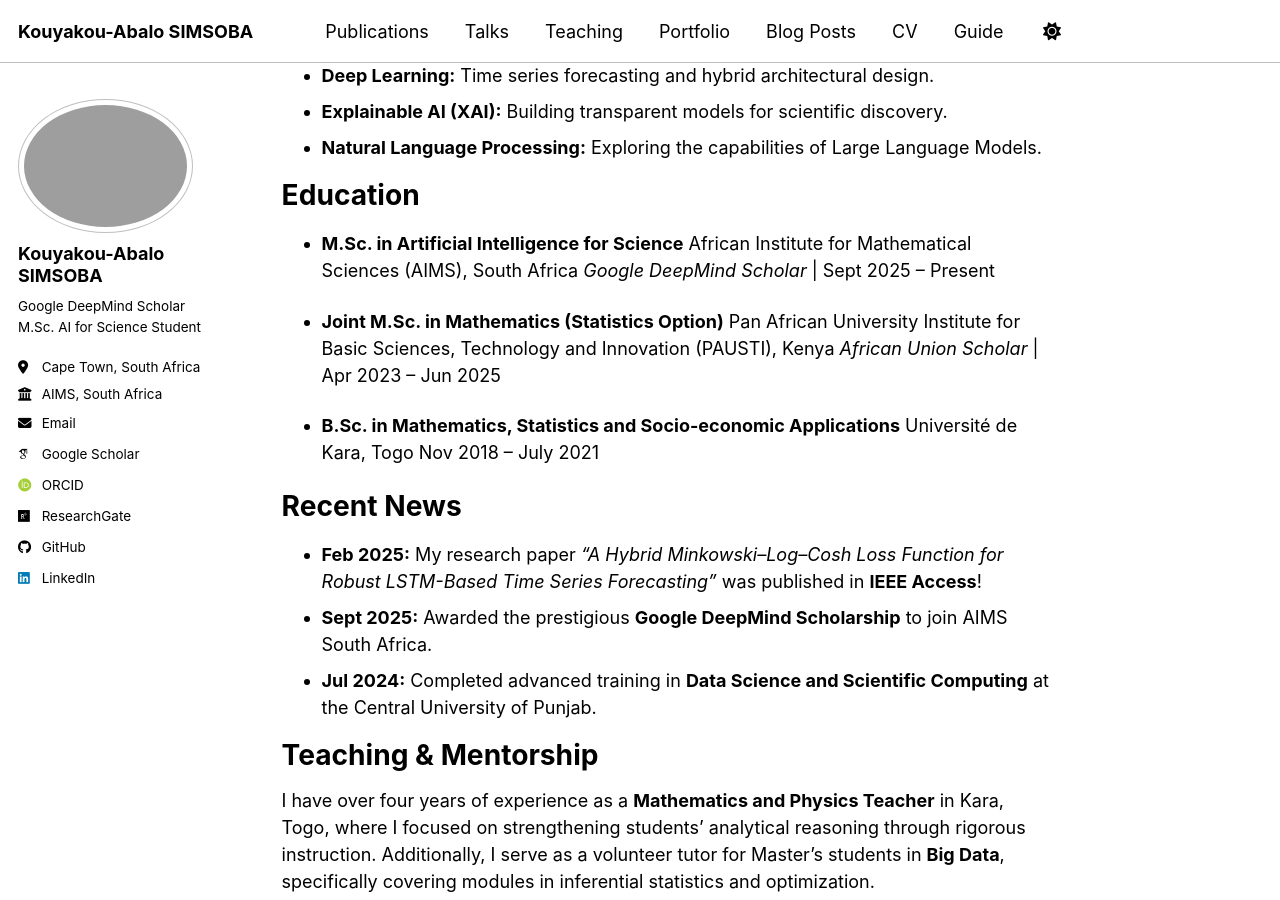
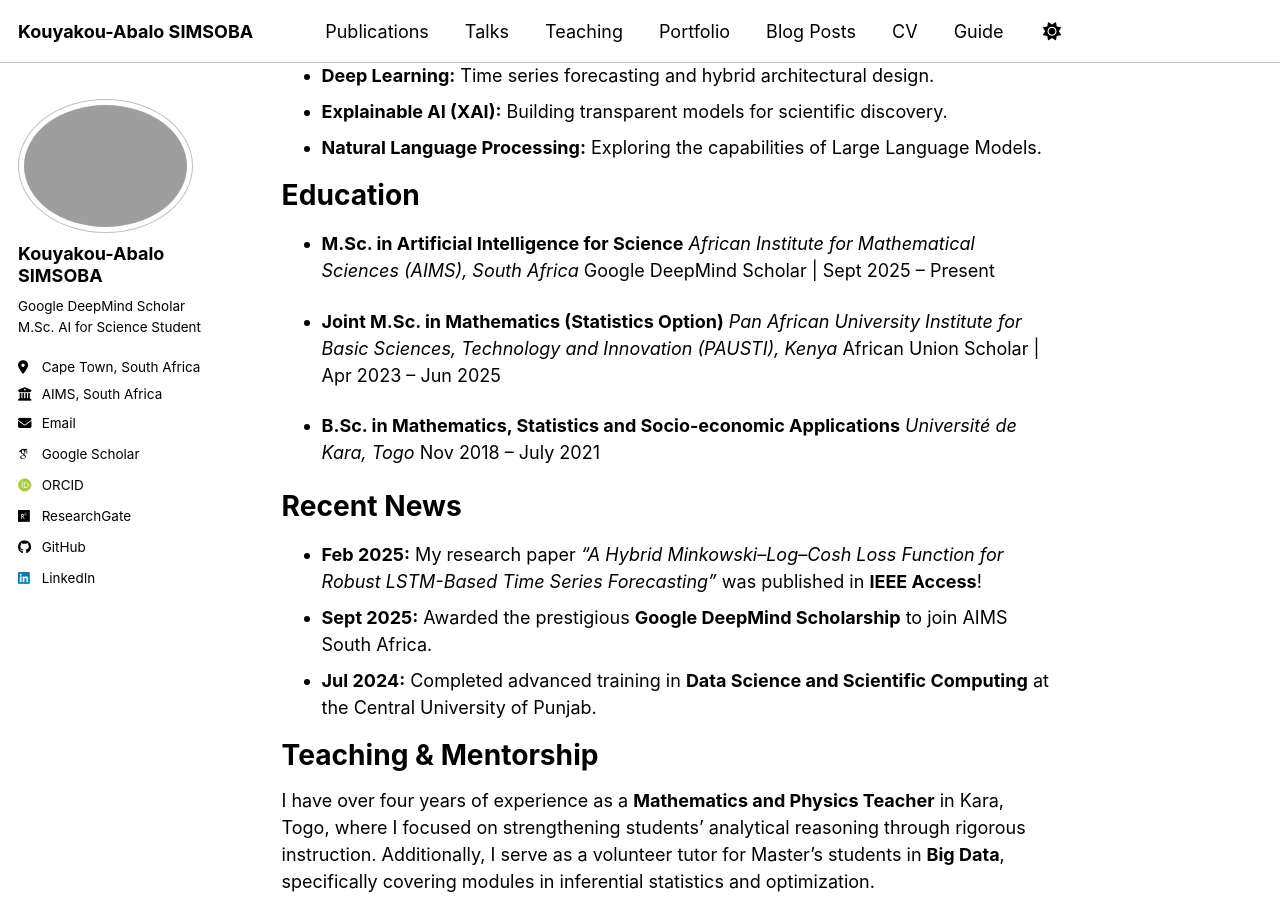
Before and after one commit to abalosimsoba-prog/abalosimsoba-prog.github.io, a Jekyll site: the page built from _pages/about.md, in a window 1280 px wide and 900 px high, scrolled down 424 px. Built offline with Jekyll 4.4.1, drawn with Linux system fonts in a browser that asks for light colours; some web fonts are replaced; a script bundle is joined from its source files by our own code; library files that are not in the unit come from our copies.

```diff
--- a/_pages/about.md
+++ b/_pages/about.md
@@ -23,15 +23,15 @@ Research Interests
 Education
 ======
 * **M.Sc. in Artificial Intelligence for Science**
-  African Institute for Mathematical Sciences (AIMS), South Africa
-  *Google DeepMind Scholar* | Sept 2025 – Present
+  *African Institute for Mathematical Sciences (AIMS), South Africa*
+  Google DeepMind Scholar | Sept 2025 – Present
 
 * **Joint M.Sc. in Mathematics (Statistics Option)**
-  Pan African University Institute for Basic Sciences, Technology and Innovation (PAUSTI), Kenya
-  *African Union Scholar* | Apr 2023 – Jun 2025
+  *Pan African University Institute for Basic Sciences, Technology and Innovation (PAUSTI), Kenya*
+  African Union Scholar | Apr 2023 – Jun 2025
 
 * **B.Sc. in Mathematics, Statistics and Socio-economic Applications**
-  Université de Kara, Togo
+  *Université de Kara, Togo*
   Nov 2018 – July 2021
 
 Recent News
```
